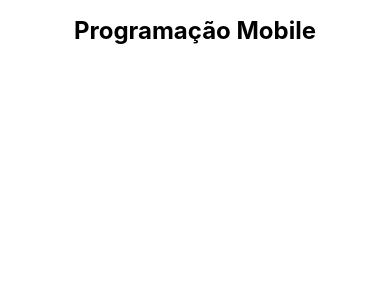
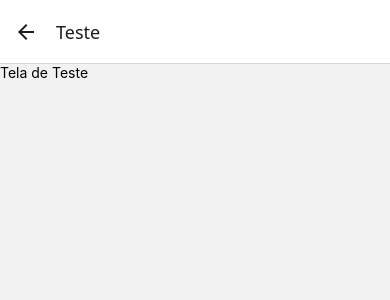
Before and after one commit to JaviDansen/ProgramacaoMobile, a React Native app: screen /Teste in a window 390 px wide. Before the commit this address had no page. Shown: the top 300 px of the page. Built offline with nearby package versions, Linux system fonts and the light colour scheme.

Commit message:
test: adiciona navegacao entre telas

```diff
--- a/App.js
+++ b/App.js
@@ -3,6 +3,7 @@ import { NavigationContainer } from '@react-navigation/native';
 import { createNativeStackNavigator } from '@react-navigation/native-stack';
 
 import HomeScreen from './screens/HomeScreen';
+import TestScreen from './screens/TestScreen';
 
 const Stack = createNativeStackNavigator();
 
@@ -11,6 +12,7 @@ export default function App() {
     <NavigationContainer>
       <Stack.Navigator screenOptions={{ headerShown: false }}>
         <Stack.Screen name="Home" component={HomeScreen} />
+        <Stack.Screen name="Teste" component={TestScreen} options={{ headerShown: true }} />
       </Stack.Navigator>
     </NavigationContainer>
   );
--- a/screens/HomeScreen.js
+++ b/screens/HomeScreen.js
@@ -1,12 +1,13 @@
 import { StatusBar } from 'expo-status-bar';
-import { SafeAreaView, StyleSheet } from 'react-native';
+import { Button, SafeAreaView, StyleSheet } from 'react-native';
 
 import Header from '../components/Header';
 
-export default function HomeScreen() {
+export default function HomeScreen({ navigation }) {
   return (
     <SafeAreaView style={styles.container}>
       <Header />
+      <Button title="Ir para Teste" onPress={() => navigation.navigate('Teste')} />
       <StatusBar style="dark" />
     </SafeAreaView>
   );
--- /dev/null
+++ b/screens/TestScreen.js
@@ -0,0 +1,5 @@
+import { Text } from 'react-native';
+
+export default function TestScreen() {
+  return <Text>Tela de Teste</Text>;
+}
```
